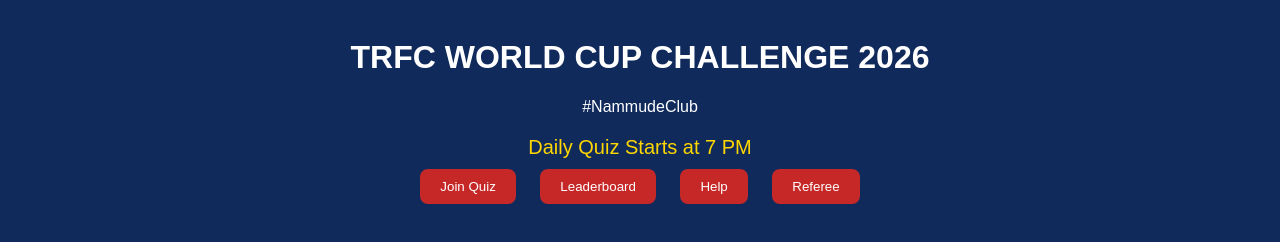
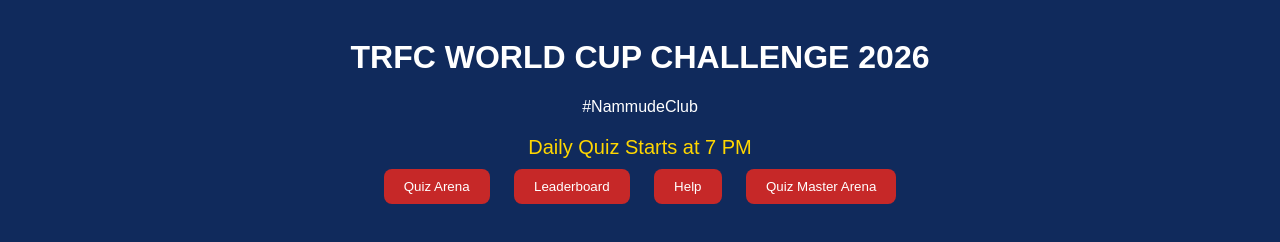
Before and after one commit to RijoKJose/trfc-worldcup2026-quiz, a website with bundled scripts: page index.html in a window 1280 px wide. Shown: the part 982-1224 px from the top of the page. Built offline with nearby package versions, Linux system fonts and the light colour scheme; no server answers.

Commit message:
Rename sections and buttons for quiz application

```diff
--- a/index.html
+++ b/index.html
@@ -14,19 +14,19 @@
     <div id="countdown"></div>
 
     <div class="buttons">
-        <button onclick="showSection('joinSection')">Join Quiz</button>
+        <button onclick="showSection('joinSection')">Quiz Arena</button>
         <button onclick="showLeaderboard(false)">Leaderboard</button>
         <button onclick="showHelp()">Help</button>
-        <button onclick="showSection('adminSection')">Referee</button>
+        <button onclick="showSection('adminSection')">Quiz Master Arena</button>
     </div>
 </header>
 
 <section id="joinSection" class="hidden">
-    <h2>User Login</h2>
+    <h2>Quiz Arena</h2>
 
     <input type="email" id="loginEmail" placeholder="Enter Email">
 
-    <button onclick="joinQuiz()">Continue</button>
+    <button onclick="joinQuiz()">Join Quiz</button>
 
     <p id="quizStatusMessage"></p>
 
@@ -77,7 +77,7 @@
 
 <section id="adminSection" class="hidden">
 
-    <h2>Admin Access</h2>
+    <h2>Quiz Master Arena</h2>
 
     <div id="adminLoginSection">
 
@@ -97,7 +97,7 @@
 
         <div class="dashboard-header">
 
-            <h3>Admin Dashboard</h3>
+            <h3>Master Dashboard</h3>
 
             <button onclick="adminLogout()">Logout</button>
 
```
